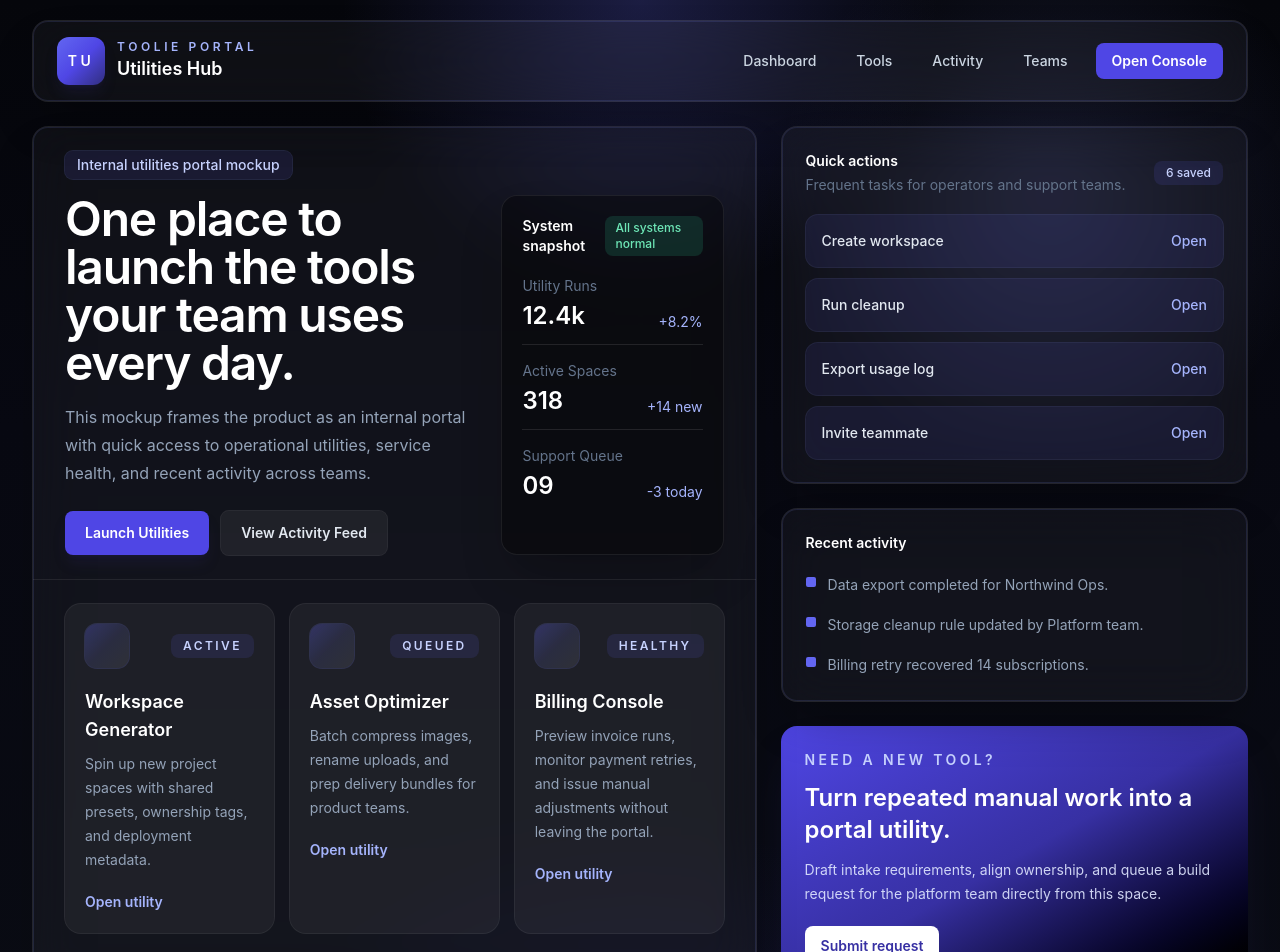
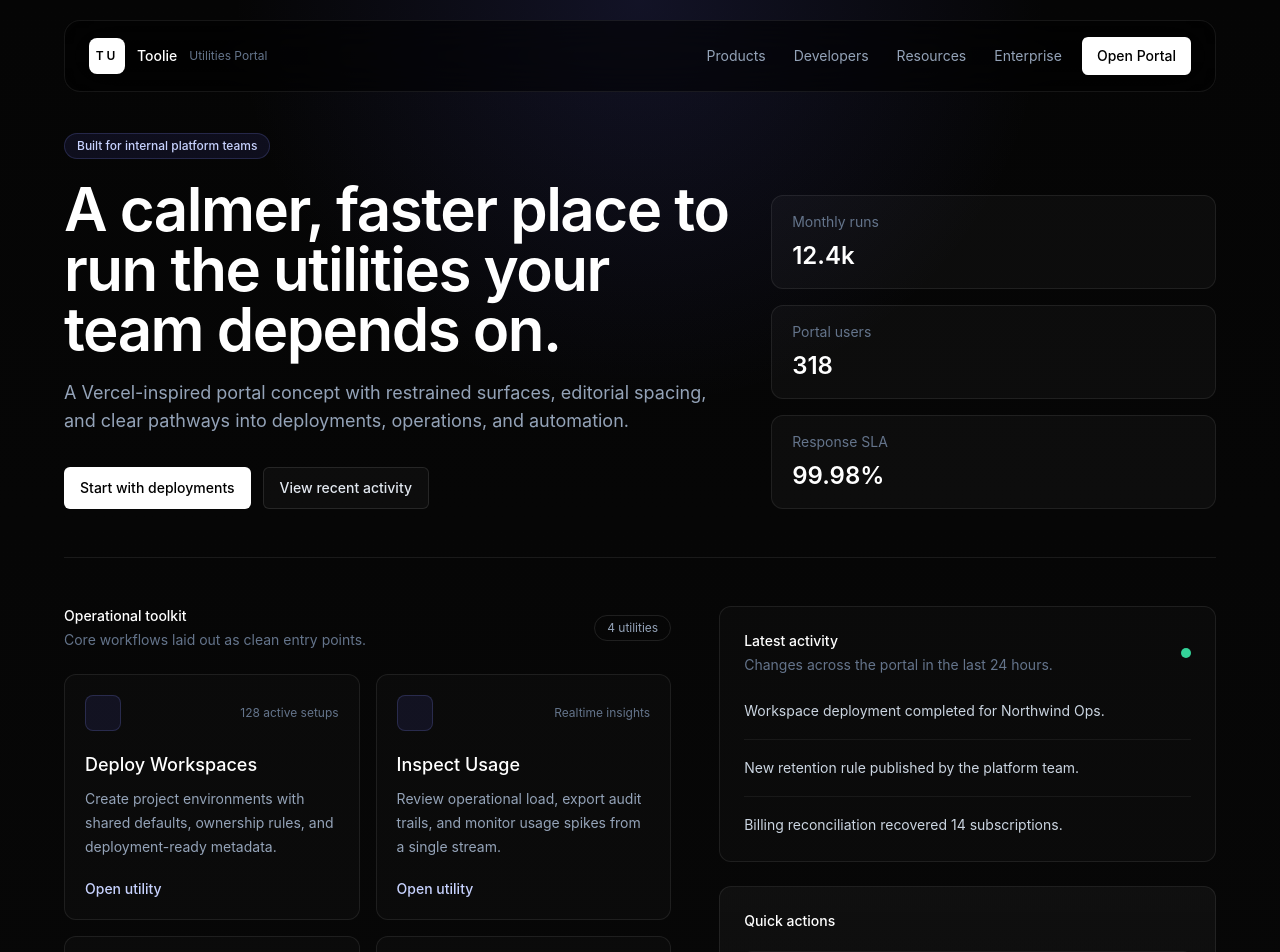
Before and after one commit to ngobach/toolie, a React (Vite) app: page / in a window 1280 px wide. Shown: the top 952 px of the page. Built offline with nearby package versions, Linux system fonts and the light colour scheme.

Commit message:
Redesign portal UI with a Vercel-inspired layout

```diff
--- a/src/App.tsx
+++ b/src/App.tsx
@@ -1,217 +1,225 @@
-const navItems = ["Dashboard", "Tools", "Activity", "Teams"];
+const navItems = ["Products", "Developers", "Resources", "Enterprise"];
 
 const utilityCards = [
   {
-    title: "Workspace Generator",
+    title: "Deploy Workspaces",
     description:
-      "Spin up new project spaces with shared presets, ownership tags, and deployment metadata.",
-    status: "Active",
+      "Create project environments with shared defaults, ownership rules, and deployment-ready metadata.",
+    meta: "128 active setups",
   },
   {
-    title: "Asset Optimizer",
+    title: "Inspect Usage",
     description:
-      "Batch compress images, rename uploads, and prep delivery bundles for product teams.",
-    status: "Queued",
+      "Review operational load, export audit trails, and monitor usage spikes from a single stream.",
+    meta: "Realtime insights",
   },
   {
-    title: "Billing Console",
+    title: "Automate Cleanup",
     description:
-      "Preview invoice runs, monitor payment retries, and issue manual adjustments without leaving the portal.",
-    status: "Healthy",
+      "Run storage cleanup, retention policies, and recurring housekeeping without manual intervention.",
+    meta: "9 queued runs",
+  },
+  {
+    title: "Manage Billing",
+    description:
+      "Preview invoice cycles, retry failed collections, and issue adjustments for internal service teams.",
+    meta: "Healthy status",
   },
 ];
 
-const quickStats = [
-  { label: "Utility Runs", value: "12.4k", change: "+8.2%" },
-  { label: "Active Spaces", value: "318", change: "+14 new" },
-  { label: "Support Queue", value: "09", change: "-3 today" },
+const highlights = [
+  { label: "Monthly runs", value: "12.4k" },
+  { label: "Portal users", value: "318" },
+  { label: "Response SLA", value: "99.98%" },
 ];
 
-const feedItems = [
-  "Data export completed for Northwind Ops.",
-  "Storage cleanup rule updated by Platform team.",
-  "Billing retry recovered 14 subscriptions.",
+const activity = [
+  "Workspace deployment completed for Northwind Ops.",
+  "New retention rule published by the platform team.",
+  "Billing reconciliation recovered 14 subscriptions.",
+];
+
+const actions = [
+  "Create new workspace",
+  "Launch cleanup workflow",
+  "Export operations report",
 ];
 
 export default function App() {
   return (
     <div className="min-h-screen px-4 py-5 text-slate-100 sm:px-6 lg:px-8">
-      <div className="mx-auto flex min-h-[calc(100vh-2.5rem)] max-w-7xl flex-col gap-6">
-        <header className="panel-card soft-ring sticky top-4 z-10 overflow-hidden">
+      <div className="mx-auto flex min-h-[calc(100vh-2.5rem)] max-w-6xl flex-col">
+        <header className="sticky top-4 z-10 border border-white/8 rounded-2xl bg-black/55 backdrop-blur-xl">
           <div className="flex flex-col gap-4 px-5 py-4 sm:px-6 lg:flex-row lg:items-center lg:justify-between">
             <div className="flex items-center gap-3">
-              <div className="grid h-12 w-12 place-items-center rounded-xl bg-gradient-to-br from-primary-500 via-primary-600 to-primary-900 text-sm font-semibold tracking-[0.24em] text-white shadow-lg shadow-primary-900/20">
+              <div className="grid h-9 w-9 place-items-center rounded-lg border border-white/10 bg-white text-xs font-semibold tracking-[0.24em] text-black">
                 TU
               </div>
-              <div>
-                <p className="text-xs font-semibold uppercase tracking-[0.3em] text-primary-300">
-                  Toolie Portal
-                </p>
-                <p className="text-lg font-semibold text-white">
-                  Utilities Hub
-                </p>
+              <div className="flex items-center gap-3">
+                <p className="text-sm font-medium text-white">Toolie</p>
+                <span className="hidden text-xs text-slate-500 sm:inline">
+                  Utilities Portal
+                </span>
               </div>
             </div>
-            <nav aria-label="Primary" className="flex flex-wrap items-center gap-2">
+
+            <nav aria-label="Primary" className="flex flex-wrap items-center gap-1">
               {navItems.map((item) => (
                 <a
-                  className="rounded-lg px-4 py-2 text-sm font-medium text-slate-300 transition hover:bg-primary-500/14 hover:text-primary-200"
+                  className="rounded-md px-3 py-2 text-sm text-slate-400 transition hover:bg-white/6 hover:text-white"
                   href="/"
                   key={item}
                 >
                   {item}
                 </a>
               ))}
-              <button className="ml-1 rounded-lg bg-primary-600 px-4 py-2 text-sm font-semibold text-white transition hover:bg-primary-500">
-                Open Console
+              <button className="ml-1 rounded-md border border-white/10 bg-white px-3.5 py-2 text-sm font-medium text-black transition hover:bg-slate-200">
+                Open Portal
               </button>
             </nav>
           </div>
         </header>
 
-        <main className="flex-1">
-          <div className="grid gap-6 lg:grid-cols-[1.55fr_1fr]">
-            <section className="panel-card soft-ring overflow-hidden">
-              <div className="border-b border-white/8 px-6 py-6 sm:px-8">
-                <div className="mb-4 inline-flex items-center gap-2 rounded-lg bg-primary-500/12 px-3 py-1 text-sm font-medium text-primary-200 ring-1 ring-primary-400/18">
-                  Internal utilities portal mockup
+        <main className="flex-1 pt-10">
+          <section className="grid gap-10 border-b border-white/8 pb-12 lg:grid-cols-[1.2fr_0.8fr] lg:items-end">
+            <div>
+              <div className="mb-5 inline-flex items-center gap-2 rounded-full border border-primary-400/20 bg-primary-500/10 px-3 py-1 text-xs font-medium text-primary-200">
+                Built for internal platform teams
               </div>
-                <div className="grid gap-6 lg:grid-cols-[1.3fr_0.7fr]">
-                  <div className="space-y-4">
-                    <h1 className="max-w-2xl text-4xl font-semibold tracking-tight text-white md:text-5xl">
-                      One place to launch the tools your team uses every day.
+              <h1 className="max-w-3xl text-4xl font-semibold tracking-tight text-white sm:text-5xl lg:text-6xl">
+                A calmer, faster place to run the utilities your team depends on.
               </h1>
-                    <p className="max-w-2xl text-base leading-7 text-slate-400">
-                      This mockup frames the product as an internal portal with
-                      quick access to operational utilities, service health, and
-                      recent activity across teams.
+              <p className="mt-5 max-w-2xl text-base leading-7 text-slate-400 sm:text-lg">
+                A Vercel-inspired portal concept with restrained surfaces,
+                editorial spacing, and clear pathways into deployments,
+                operations, and automation.
               </p>
-                    <div className="flex flex-wrap gap-3 pt-2">
-                      <button className="rounded-lg bg-primary-600 px-5 py-3 text-sm font-semibold text-white shadow-lg shadow-primary-900/18 transition hover:bg-primary-700">
-                        Launch Utilities
+              <div className="mt-8 flex flex-wrap gap-3">
+                <button className="rounded-md bg-white px-4 py-2.5 text-sm font-medium text-black transition hover:bg-slate-200">
+                  Start with deployments
                 </button>
-                      <button className="rounded-lg bg-white/6 px-5 py-3 text-sm font-semibold text-slate-200 ring-1 ring-white/10 transition hover:bg-white/10">
-                        View Activity Feed
+                <button className="rounded-md border border-white/10 bg-white/3 px-4 py-2.5 text-sm font-medium text-slate-200 transition hover:bg-white/6">
+                  View recent activity
                 </button>
               </div>
             </div>
 
-                  <div className="rounded-2xl border border-white/8 bg-black/40 p-5 text-slate-200 shadow-2xl shadow-black/30">
-                    <div className="flex items-center justify-between">
-                      <p className="text-sm font-semibold text-white">
-                        System snapshot
+            <div className="grid gap-4 sm:grid-cols-3 lg:grid-cols-1">
+              {highlights.map((item) => (
+                <article
+                  className="rounded-xl border border-white/8 bg-white/[0.03] px-5 py-4"
+                  key={item.label}
+                >
+                  <p className="text-sm text-slate-500">{item.label}</p>
+                  <p className="mt-2 text-2xl font-semibold text-white">
+                    {item.value}
                   </p>
-                      <span className="rounded-lg bg-emerald-400/15 px-2.5 py-1 text-xs font-medium text-emerald-300">
-                        All systems normal
+                </article>
+              ))}
+            </div>
+          </section>
+
+          <section className="grid gap-12 py-12 lg:grid-cols-[1.1fr_0.9fr]">
+            <div>
+              <div className="mb-6 flex items-center justify-between gap-4">
+                <div>
+                  <p className="text-sm font-medium text-white">
+                    Operational toolkit
+                  </p>
+                  <p className="mt-1 text-sm text-slate-500">
+                    Core workflows laid out as clean entry points.
+                  </p>
+                </div>
+                <span className="rounded-full border border-white/10 px-3 py-1 text-xs text-slate-400">
+                  4 utilities
                 </span>
               </div>
-                    <div className="mt-5 space-y-4 text-sm">
-                      {quickStats.map((stat) => (
-                        <div
-                          className="flex items-end justify-between border-b border-white/10 pb-3 last:border-b-0 last:pb-0"
-                          key={stat.label}
+
+              <div className="grid gap-4 sm:grid-cols-2">
+                {utilityCards.map((card) => (
+                  <article
+                    className="group rounded-xl border border-white/8 bg-white/[0.02] p-5 transition hover:border-white/16 hover:bg-white/[0.04]"
+                    key={card.title}
                   >
-                          <div>
-                            <p className="text-slate-500">{stat.label}</p>
-                            <p className="mt-1 text-2xl font-semibold text-white">
-                              {stat.value}
-                            </p>
+                    <div className="flex items-center justify-between gap-3">
+                      <div className="h-9 w-9 rounded-lg border border-primary-400/20 bg-primary-500/10" />
+                      <span className="text-xs text-slate-500">{card.meta}</span>
                     </div>
-                          <span className="text-primary-300">{stat.change}</span>
-                        </div>
-                      ))}
-                    </div>
-                  </div>
-                </div>
-              </div>
-
-              <div className="grid gap-4 px-6 py-6 sm:px-8 xl:grid-cols-3">
-                {utilityCards.map((card) => (
-                  <article className="rounded-2xl bg-white/5 p-5 ring-1 ring-white/10" key={card.title}>
-                    <div className="flex items-center justify-between gap-3">
-                      <div className="h-11 w-11 rounded-xl bg-gradient-to-br from-primary-500/30 via-primary-400/12 to-white/8 ring-1 ring-primary-400/18" />
-                      <span className="rounded-lg bg-primary-500/12 px-3 py-1 text-xs font-semibold uppercase tracking-[0.2em] text-primary-200">
-                        {card.status}
-                      </span>
-                    </div>
-                    <h2 className="mt-5 text-lg font-semibold text-white">
+                    <h2 className="mt-5 text-lg font-medium text-white">
                       {card.title}
                     </h2>
                     <p className="mt-2 text-sm leading-6 text-slate-400">
                       {card.description}
                     </p>
-                    <button className="mt-5 text-sm font-semibold text-primary-300 transition hover:text-primary-100">
+                    <div className="mt-5 text-sm font-medium text-primary-200 transition group-hover:text-white">
                       Open utility
-                    </button>
+                    </div>
                   </article>
+                ))}
+              </div>
+            </div>
+
+            <div className="flex flex-col gap-6">
+              <section className="rounded-xl border border-white/8 bg-white/[0.02] p-6">
+                <div className="flex items-center justify-between gap-4">
+                  <div>
+                    <p className="text-sm font-medium text-white">
+                      Latest activity
+                    </p>
+                    <p className="mt-1 text-sm text-slate-500">
+                      Changes across the portal in the last 24 hours.
+                    </p>
+                  </div>
+                  <span className="h-2.5 w-2.5 rounded-full bg-emerald-400" />
+                </div>
+
+                <div className="mt-6 space-y-4">
+                  {activity.map((item) => (
+                    <div
+                      className="border-b border-white/6 pb-4 last:border-b-0 last:pb-0"
+                      key={item}
+                    >
+                      <p className="text-sm leading-6 text-slate-300">{item}</p>
+                    </div>
                   ))}
                 </div>
               </section>
 
-            <section className="flex flex-col gap-6">
-              <article className="panel-card soft-ring p-6">
-                <div className="flex items-center justify-between">
-                  <div>
-                    <p className="text-sm font-semibold text-white">
-                      Quick actions
-                    </p>
-                    <p className="mt-1 text-sm text-slate-500">
-                      Frequent tasks for operators and support teams.
-                    </p>
-                  </div>
-                  <span className="rounded-lg bg-primary-500/12 px-3 py-1 text-xs font-medium text-primary-200">
-                    6 saved
-                  </span>
-                </div>
+              <section className="rounded-xl border border-white/8 bg-gradient-to-b from-white/[0.04] to-white/[0.02] p-6">
+                <p className="text-sm font-medium text-white">Quick actions</p>
                 <div className="mt-5 grid gap-3">
-                  {["Create workspace", "Run cleanup", "Export usage log", "Invite teammate"].map(
-                    (action) => (
+                  {actions.map((action) => (
                     <button
-                        className="flex items-center justify-between rounded-xl bg-primary-500/10 px-4 py-4 text-left text-sm font-medium text-slate-200 ring-1 ring-primary-400/16 transition hover:bg-primary-500/16"
+                      className="flex items-center justify-between rounded-lg border border-white/8 bg-black/30 px-4 py-3 text-left text-sm text-slate-300 transition hover:border-primary-400/24 hover:text-white"
                       key={action}
                     >
                       {action}
-                        <span className="text-primary-300">Open</span>
+                      <span className="text-primary-200">Run</span>
                     </button>
-                    ),
-                  )}
-                </div>
-              </article>
-
-              <article className="panel-card soft-ring p-6">
-                <p className="text-sm font-semibold text-white">
-                  Recent activity
-                </p>
-                <div className="mt-5 space-y-4">
-                  {feedItems.map((item) => (
-                    <div className="flex gap-3" key={item}>
-                      <div className="mt-1 h-2.5 w-2.5 rounded-sm bg-primary-500" />
-                      <p className="text-sm leading-6 text-slate-400">{item}</p>
-                    </div>
                   ))}
                 </div>
-              </article>
+              </section>
 
-              <article className="overflow-hidden rounded-2xl bg-gradient-to-br from-primary-600 via-primary-800 to-black p-6 text-white shadow-2xl shadow-primary-900/18">
-                <p className="text-sm font-semibold uppercase tracking-[0.24em] text-primary-200">
-                  Need a new tool?
+              <section className="rounded-xl border border-primary-400/18 bg-primary-500/8 p-6">
+                <p className="text-sm font-medium text-primary-200">
+                  Build the next utility
                 </p>
-                <h2 className="mt-3 text-2xl font-semibold">
-                  Turn repeated manual work into a portal utility.
-                </h2>
-                <p className="mt-3 text-sm leading-6 text-primary-100/90">
-                  Draft intake requirements, align ownership, and queue a build
-                  request for the platform team directly from this space.
+                <p className="mt-3 text-2xl font-medium text-white">
+                  Turn repeated manual work into a reliable internal workflow.
                 </p>
-                <button className="mt-5 rounded-lg bg-white px-4 py-2.5 text-sm font-semibold text-primary-800 transition hover:bg-primary-50">
+                <p className="mt-3 text-sm leading-6 text-slate-400">
+                  Draft requirements, assign ownership, and move directly into a
+                  scoped implementation request.
+                </p>
+                <button className="mt-6 rounded-md bg-white px-4 py-2.5 text-sm font-medium text-black transition hover:bg-slate-200">
                   Submit request
                 </button>
-              </article>
               </section>
             </div>
+          </section>
         </main>
 
-        <footer className="px-1 pb-2 pt-1 text-center text-sm text-slate-500">
+        <footer className="border-t border-white/8 py-6 text-center text-sm text-slate-500">
           <p>© 2026 Toolie. Built for internal operations and shared utilities.</p>
         </footer>
       </div>
--- a/src/styles.css
+++ b/src/styles.css
@@ -8,15 +8,13 @@
   --color-primary-600: #4f46e5;
   --color-primary-900: #312e81;
   --page-bg:
-    radial-gradient(circle at top, rgba(99, 102, 241, 0.24), transparent 24%),
-    radial-gradient(circle at 82% 18%, rgba(129, 140, 248, 0.16), transparent 20%),
-    radial-gradient(circle at 50% 120%, rgba(67, 56, 202, 0.18), transparent 32%),
-    linear-gradient(180deg, #05060b 0%, #080912 40%, #0a0c14 100%);
+    radial-gradient(circle at top, rgba(99, 102, 241, 0.14), transparent 24%),
+    linear-gradient(180deg, #050505 0%, #080808 100%);
 
   color: #e5e7eb;
-  background: #05060b;
+  background: #050505;
   font-family:
-    "Avenir Next", Manrope, Inter, ui-sans-serif, system-ui, -apple-system,
+    Geist, "Avenir Next", Inter, ui-sans-serif, system-ui, -apple-system,
     BlinkMacSystemFont, "Segoe UI", sans-serif;
   font-synthesis: none;
   text-rendering: optimizeLegibility;
@@ -39,6 +37,19 @@ body {
   background: var(--page-bg);
 }
 
+body::before {
+  content: "";
+  position: fixed;
+  inset: 0;
+  pointer-events: none;
+  background-image:
+    linear-gradient(rgba(255, 255, 255, 0.045) 1px, transparent 1px),
+    linear-gradient(90deg, rgba(255, 255, 255, 0.045) 1px, transparent 1px);
+  background-size: 48px 48px;
+  mask-image: linear-gradient(180deg, rgba(255, 255, 255, 0.14), transparent 62%);
+  opacity: 0.12;
+}
+
 a {
   color: inherit;
   text-decoration: none;
```
Lines whose indentation alone changed are shown as unchanged.
